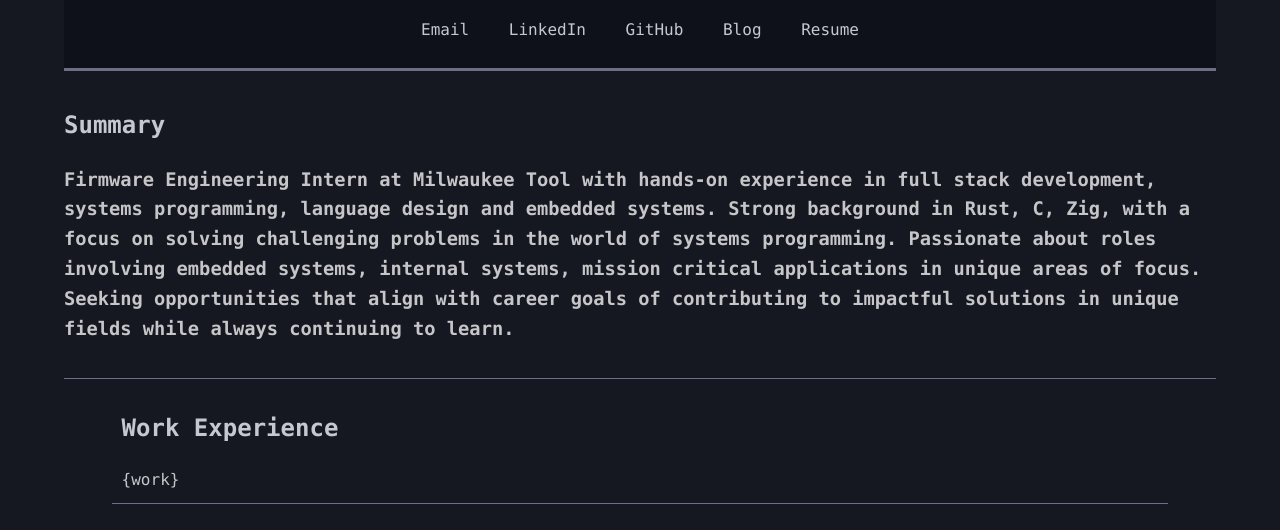
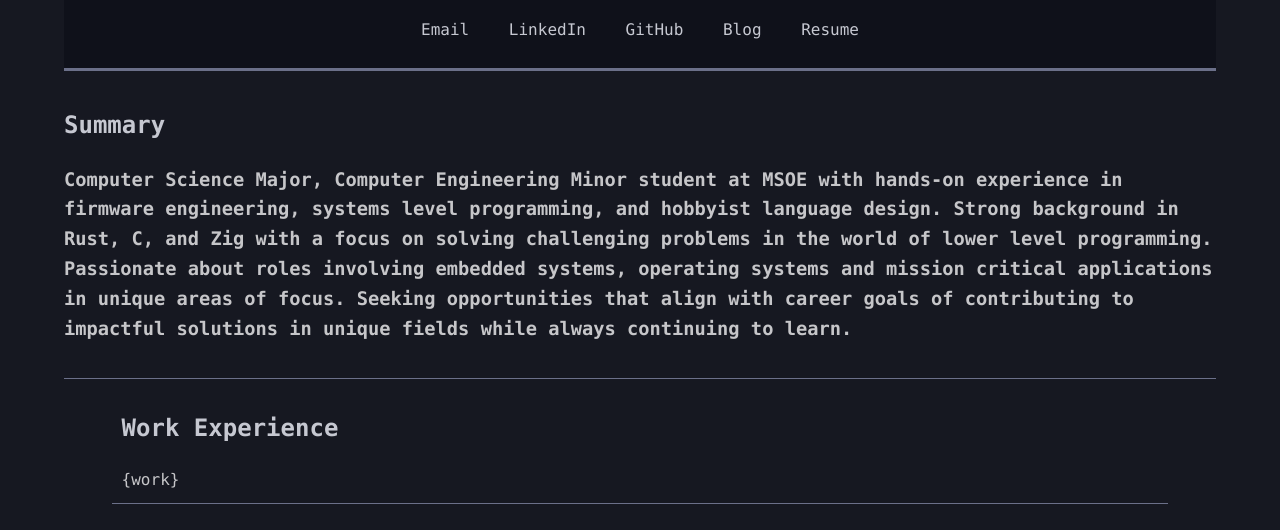
Before and after one commit to BradenEverson/bradeneverson.github.io, a plain HTML site: page gen/template.html in a window 1280 px wide. Shown: the part 270-800 px from the top of the page. Drawn offline with Linux system fonts and the light colour scheme; files that its build step writes are made by us from their sources.

Commit message:
Change blurb

```diff
--- a/gen/template.html
+++ b/gen/template.html
@@ -53,13 +53,13 @@
                 <h2>Summary</h2>
                 <div class="summary">
                     <h3>
-                        Firmware Engineering Intern at Milwaukee Tool
-                        with hands-on experience in full stack development,
-                        systems programming, language design and embedded systems.
-                        Strong background in Rust, C, Zig, with a focus
-                        on solving challenging problems in the world of systems
-                        programming. Passionate about roles involving embedded
-                        systems, internal systems, mission critical applications
+                        Computer Science Major, Computer Engineering Minor student
+                        at MSOE with hands-on experience in firmware engineering,
+                        systems level programming, and hobbyist language design.
+                        Strong background in Rust, C, and Zig with a focus
+                        on solving challenging problems in the world of lower
+                        level programming. Passionate about roles involving embedded
+                        systems, operating systems and mission critical applications
                         in unique areas of focus. Seeking opportunities that align
                         with career goals of contributing to impactful solutions
                         in unique fields while always continuing to learn.
```
Also changed, not shown: index.html (+7 -7 lines).
